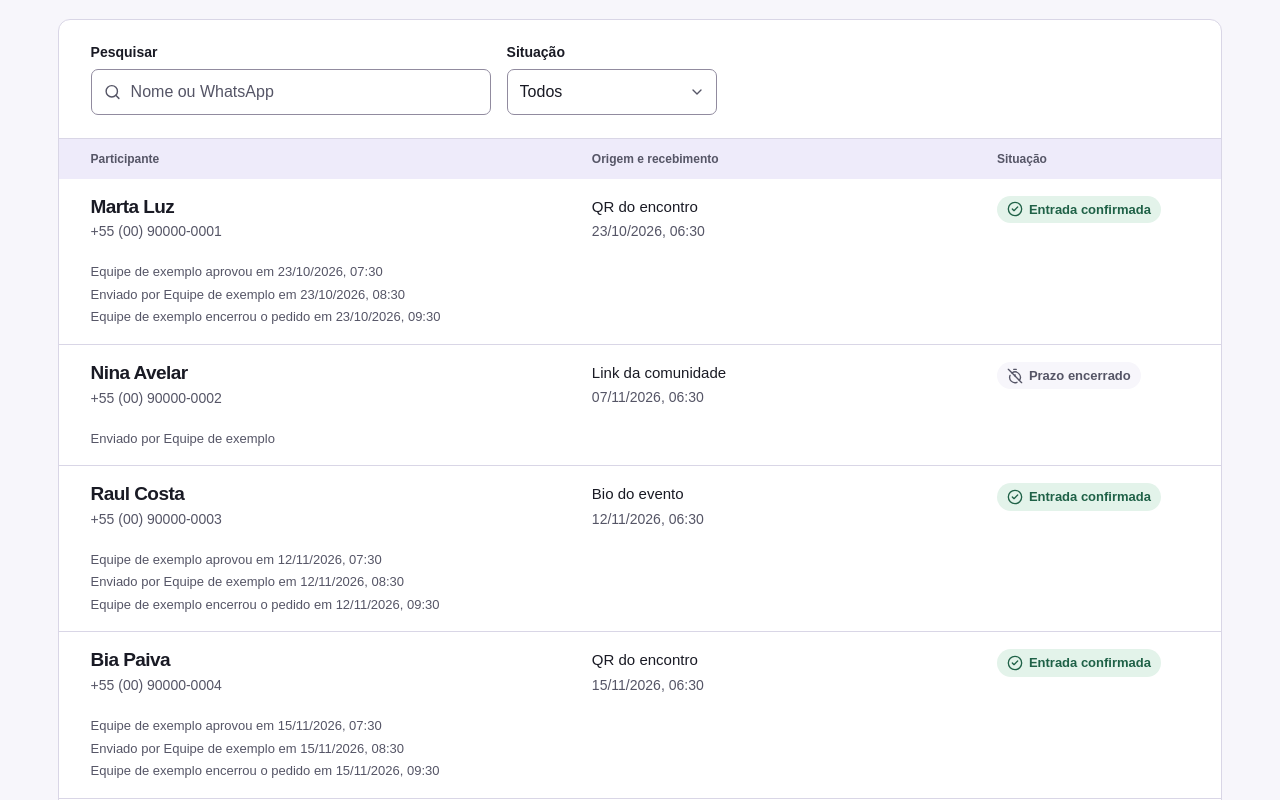
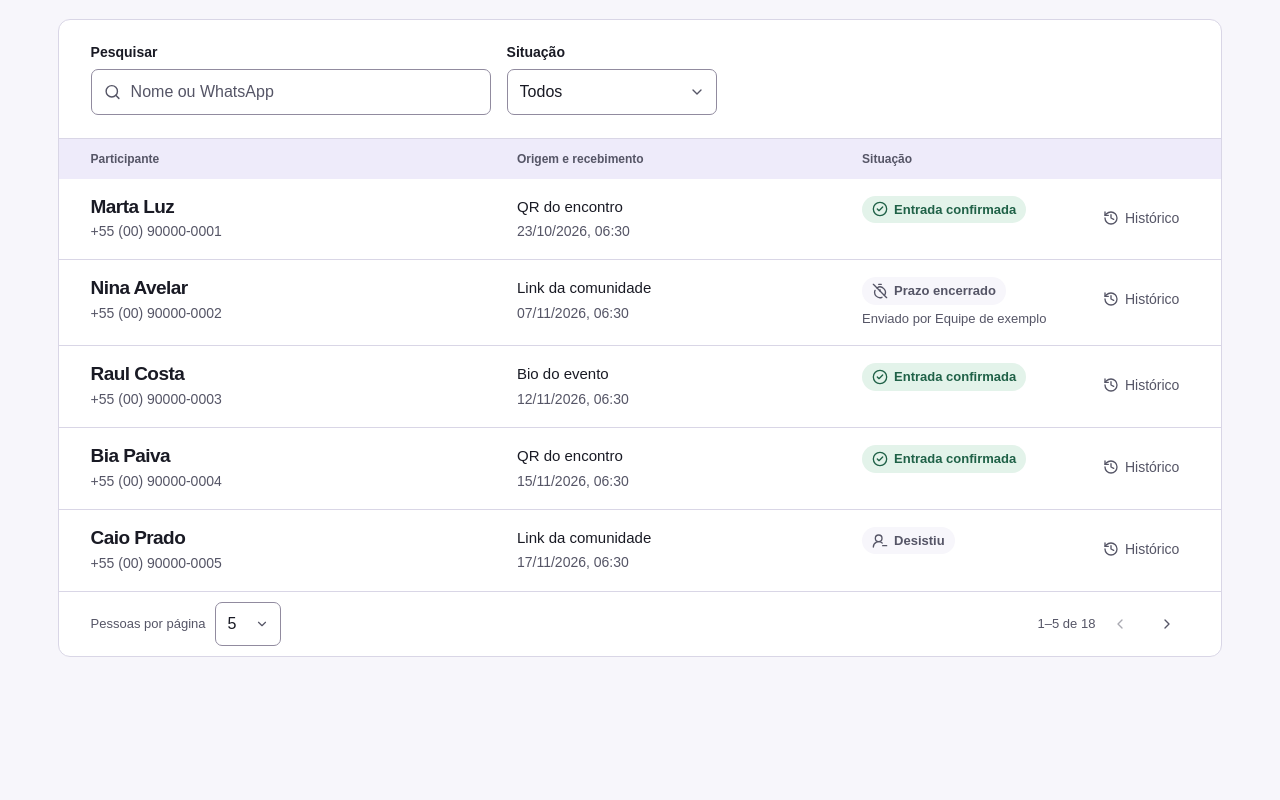
Before and after one commit to GuilhermeSerafim/orbcommu, a Next.js app in the folder web/: page /previa/painel in a window 1280 px wide. Shown: the part 780-1580 px from the top of the page. After the commit the page ends 1513 px from the top, so only its background shows below. Built offline with nearby package versions, Linux system fonts and the light colour scheme.

Commit message:
feat(queue): show request history in a dialog (#21)

```diff
--- a/web/app/fila/fila.css
+++ b/web/app/fila/fila.css
@@ -16,7 +16,7 @@
 .selecao select { width: 100%; appearance: none; padding: 0 34px 0 12px; }
 .selecao svg { right: 12px; }
 .pedidos { list-style: none; margin: 0; padding: 0; }
-.lista-colunas, .pedidos li { display: grid; grid-template-columns: minmax(0, 1.25fr) minmax(0, 1fr) minmax(109px, .5fr); gap: 20px; padding-inline: clamp(18px, 3vw, 32px); }
+.lista-colunas, .pedidos li { display: grid; grid-template-columns: minmax(0, 1.25fr) minmax(0, 1fr) minmax(124px, .65fr) 96px; gap: 20px; padding-inline: clamp(18px, 3vw, 32px); }
 .lista-colunas { background: var(--lavanda); color: var(--cinza); font-size: 12px; font-weight: 650; padding-block: 11px; }
 .pedidos li { align-items: start; padding-block: 17px; border-bottom: 1px solid var(--linha); }
 .pedidos li:last-child { border: 0; }
@@ -31,10 +31,18 @@
 .situacao[data-tom="atencao"] { background: #fce9ce; color: #6d4218; }
 .situacao[data-tom="andamento"] { background: var(--lavanda); color: var(--violeta); }
 .situacao[data-tom="confirmada"] { background: #e3f3ea; color: #1f6147; }
-.historico-vistoria, .acoes-pedido { grid-column: 1 / -1; }
-.historico-vistoria { display: grid; gap: 3px; color: var(--cinza); font-size: 13px; }
-.historico-vistoria time { font-variant-numeric: tabular-nums; }
-.acoes-pedido { display: flex; flex-wrap: wrap; align-items: center; gap: 6px 8px; }
+.estado-pedido { display: grid; gap: 4px; }
+.autor-envio { color: var(--cinza); font-size: 13px; }
+.abrir-historico { justify-self: end; min-height: 44px; color: var(--cinza); }
+.historico-pedido { overflow-wrap: anywhere; background: var(--superficie); border-color: var(--linha); }
+.historico-pedido h2 { padding-right: 36px; font: 700 22px/1.25 var(--titulo); }
+.historico-pedido > p, .dia-historico time, .dia-historico li span { color: var(--cinza); font-size: 14px; }
+.dia-historico { margin-top: 20px; }
+.dia-historico h3 { padding-bottom: 6px; border-bottom: 1px solid var(--linha); font-weight: 650; }
+.dia-historico li { display: flex; gap: 16px; padding-top: 10px; align-items: baseline; }
+.dia-historico time { flex: none; font-variant-numeric: tabular-nums; }
+.dia-historico li strong, .dia-historico li span { display: block; }
+.acoes-pedido { grid-column: 1 / -1; display: flex; flex-wrap: wrap; align-items: center; gap: 6px 8px; }
 .acoes-pedido button { min-height: 44px; }
 .acoes-pedido button[aria-disabled="true"] { opacity: .55; cursor: wait; }
 .acoes-pedido :focus, .situacao:focus { outline: 2px solid var(--foco); outline-offset: 2px; }
@@ -56,8 +64,10 @@
   .lista-colunas { display: none; }
   .pedidos li { grid-template-columns: minmax(0, 1fr) auto; gap: 11px 10px; padding: 16px; }
   .pessoa { grid-column: 1; }
-  .origem { grid-row: 2; grid-column: 1 / -1; display: flex; align-items: baseline; flex-wrap: wrap; gap: 3px 10px; }
-  .situacao { grid-row: 1; grid-column: 2; font-size: 12px; }
+  .origem { grid-row: 2; grid-column: 1; display: flex; align-items: baseline; flex-wrap: wrap; gap: 3px 10px; }
+  .estado-pedido { grid-row: 1; grid-column: 2; justify-items: end; max-width: 145px; }
+  .situacao { font-size: 12px; }
+  .abrir-historico { grid-row: 2; grid-column: 2; }
   .paginacao { padding-inline: 9px; gap: 3px; }
   .paginacao label { font-size: 12px; }
 }
--- /dev/null
+++ b/web/app/fila/historico-pedido.tsx
@@ -0,0 +1,50 @@
+"use client"
+
+import { History } from "lucide-react"
+import { Button } from "@/components/ui/button"
+import { Dialog, DialogContent, DialogDescription, DialogTitle, DialogTrigger } from "@/components/ui/dialog"
+import type { ItemFila } from "@/lib/fila"
+
+const fuso = "America/Sao_Paulo"
+const dia = new Intl.DateTimeFormat("pt-BR", { timeZone: fuso, dateStyle: "long" })
+const hora = new Intl.DateTimeFormat("pt-BR", { timeZone: fuso, timeStyle: "short" })
+
+function Movimentacoes({ item }: { item: ItemFila }) {
+  const eventos = [
+    { em: item.encerradoEm, acao: "Pedido encerrado", por: item.encerradoPorNome },
+    { em: item.enviadoEm, acao: "Convite enviado", por: item.enviadoPorNome },
+    { em: item.aprovadoEm, acao: "Pedido aprovado", por: item.aprovadoPorNome },
+    { em: item.conversadoEm, acao: "Conversa aberta no WhatsApp", por: item.conversadoPorNome },
+    { em: item.recebidoEm, acao: "Pedido recebido", por: null },
+  ].flatMap(evento => evento.em ? [{ ...evento, instante: new Date(evento.em) }] : [])
+    .sort((a, b) => b.instante.getTime() - a.instante.getTime())
+  const dias = new Map<string, typeof eventos>()
+  for (const evento of eventos) {
+    const data = dia.format(evento.instante)
+    const grupo = dias.get(data)
+    if (grupo) grupo.push(evento)
+    else dias.set(data, [evento])
+  }
+  return <>{Array.from(dias, ([data, registros]) => <section key={data} className="dia-historico">
+    <h3>{data}</h3>
+    <ol>{registros.map(({ acao, por, instante }) => <li key={acao}>
+      <time dateTime={instante.toISOString()}>{hora.format(instante)}</time>
+      <div><strong>{acao}</strong>{por && <span>{por}</span>}</div>
+    </li>)}</ol>
+  </section>)}</>
+}
+
+export function HistoricoPedido({ item }: { item: ItemFila }) {
+  return <Dialog>
+    <DialogTrigger asChild>
+      <Button type="button" variant="ghost" size="sm" className="abrir-historico" aria-label={`Histórico de ${item.nome}`}>
+        <History aria-hidden="true" />Histórico
+      </Button>
+    </DialogTrigger>
+    <DialogContent className="historico-pedido">
+      <DialogTitle>Histórico de {item.nome}</DialogTitle>
+      <DialogDescription>Horários de São Paulo</DialogDescription>
+      <Movimentacoes item={item} />
+    </DialogContent>
+  </Dialog>
+}
--- a/web/app/fila/listagem.tsx
+++ b/web/app/fila/listagem.tsx
@@ -6,14 +6,13 @@ import { Input } from "@/components/ui/input"
 import { Label } from "@/components/ui/label"
 import type { FiltroFila, ItemFila, PaginaFila } from "../../lib/fila"
 import { SeloSituacao } from "./selo-situacao"
+import { HistoricoPedido } from "./historico-pedido"
 import { AcoesDoPedido } from "./acoes-do-pedido"
 import { useAbaWhatsApp } from "./aba-whatsapp"
 import ResumoPainel from "./resumo-painel"
 
 const inicial: FiltroFila = { busca: "", situacao: "Todos", pagina: 1, tamanho: 5 }
 const horario = new Intl.DateTimeFormat("pt-BR", { dateStyle: "short", timeStyle: "short", timeZone: "America/Sao_Paulo" })
-
-const hora = new Intl.DateTimeFormat("pt-BR", { timeStyle: "short", timeZone: "America/Sao_Paulo" })
 
 function temAcoes(item: ItemFila) {
   return ["Para analisar", "Aguardando vaga", "Chamada iniciada", "Convite enviado", "A conferir"].includes(item.situacao) && !item.encerradoEm
@@ -137,19 +136,11 @@ export default function Listagem({ podeOperar, situacoes, api = "/api/fila", con
           <div className="pessoa"><strong>{item.nome}</strong><span>{item.telefone.replace(/^55(\d{2})(\d{4,5})(\d{4})$/, "+55 ($1) $2-$3")}</span>
             {item.motivacao && <p className="motivacao">{item.motivacao}</p>}</div>
           <div className="origem"><span>{item.origem}</span><time dateTime={item.recebidoEm}>{horario.format(new Date(item.recebidoEm))}</time></div>
-          <SeloSituacao situacao={item.situacao} />
-          {(item.situacao === "Convite enviado" || item.situacao === "Prazo encerrado")
-            ? <div className="historico-vistoria" aria-live="polite">Enviado por {item.enviadoPorNome}</div>
-            : (item.conversadoEm || item.aprovadoEm || item.encerradoPorNome || item.enviadoEm) && <div className="historico-vistoria" aria-live="polite">
-            {item.conversadoEm && <p>{item.conversadoPorNome} abriu o WhatsApp às{" "}
-              <time dateTime={item.conversadoEm} title={horario.format(new Date(item.conversadoEm))}>{hora.format(new Date(item.conversadoEm))}</time></p>}
-            {item.aprovadoEm && <p>{item.aprovadoPorNome} aprovou em{" "}
-              <time dateTime={item.aprovadoEm}>{horario.format(new Date(item.aprovadoEm))}</time></p>}
-            {item.enviadoEm && <p>Enviado por {item.enviadoPorNome} em{" "}
-              <time dateTime={item.enviadoEm}>{horario.format(new Date(item.enviadoEm))}</time></p>}
-            {item.encerradoEm && item.encerradoPorNome && <p>{item.encerradoPorNome} encerrou o pedido em{" "}
-              <time dateTime={item.encerradoEm}>{horario.format(new Date(item.encerradoEm))}</time></p>}
-          </div>}
+          <div className="estado-pedido"><SeloSituacao situacao={item.situacao} />
+            {(item.situacao === "Convite enviado" || item.situacao === "Prazo encerrado") && item.enviadoPorNome &&
+              <span className="autor-envio">Enviado por {item.enviadoPorNome}</span>}
+          </div>
+          <HistoricoPedido item={item} />
           {podeOperar && temAcoes(item)
             && <AcoesDoPedido id={item.id} situacao={item.situacao} reservaId={item.reservaId} atualizar={atualizar}
               prepararAba={abaWhatsApp.preparar} aoIniciarChamada={() => manterChamadaNaPagina(item.id)} />}
--- /dev/null
+++ b/web/components/ui/dialog.tsx
@@ -0,0 +1,29 @@
+"use client"
+
+import type { ComponentProps } from "react"
+import { Dialog as Primitive } from "radix-ui"
+import { X } from "lucide-react"
+import { cn } from "@/lib/utils"
+import { Button } from "./button"
+
+export const Dialog = Primitive.Root
+export const DialogTrigger = Primitive.Trigger
+export const DialogTitle = Primitive.Title
+export const DialogDescription = Primitive.Description
+
+export function DialogContent({ className, children, ...props }: ComponentProps<typeof Primitive.Content>) {
+  return <Primitive.Portal>
+    <Primitive.Overlay className="fixed inset-0 z-50 bg-black/45" />
+    <Primitive.Content className={cn(
+      "fixed top-1/2 left-1/2 z-50 max-h-[85dvh] w-[calc(100%-2rem)] max-w-md -translate-x-1/2 -translate-y-1/2 overflow-y-auto rounded-xl border bg-background p-5 text-foreground shadow-lg sm:p-6",
+      className,
+    )} {...props}>
+      {children}
+      <Primitive.Close asChild>
+        <Button type="button" variant="ghost" size="icon" aria-label="Fechar" className="absolute top-2 right-2 size-11">
+          <X aria-hidden="true" />
+        </Button>
+      </Primitive.Close>
+    </Primitive.Content>
+  </Primitive.Portal>
+}
```
Also changed, not shown: 2 other files (tests, documents, lock files or other folders).
